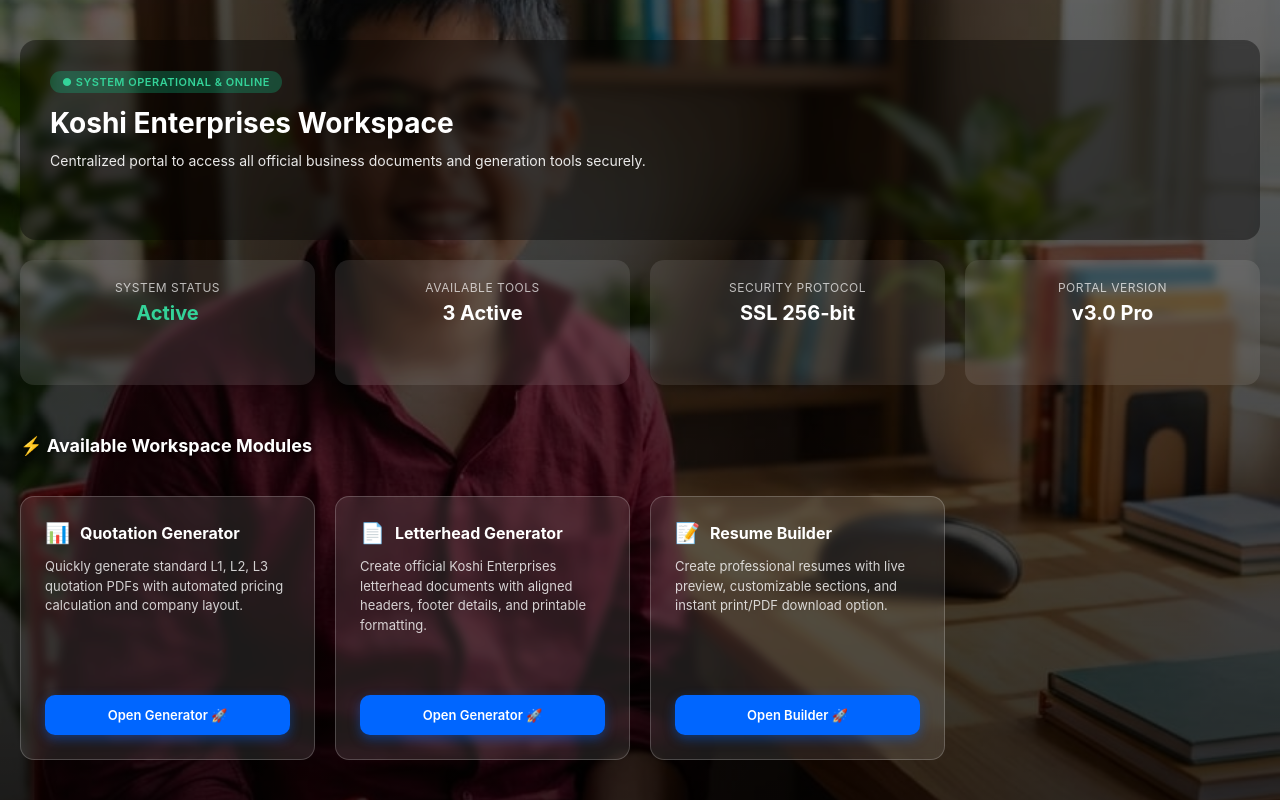
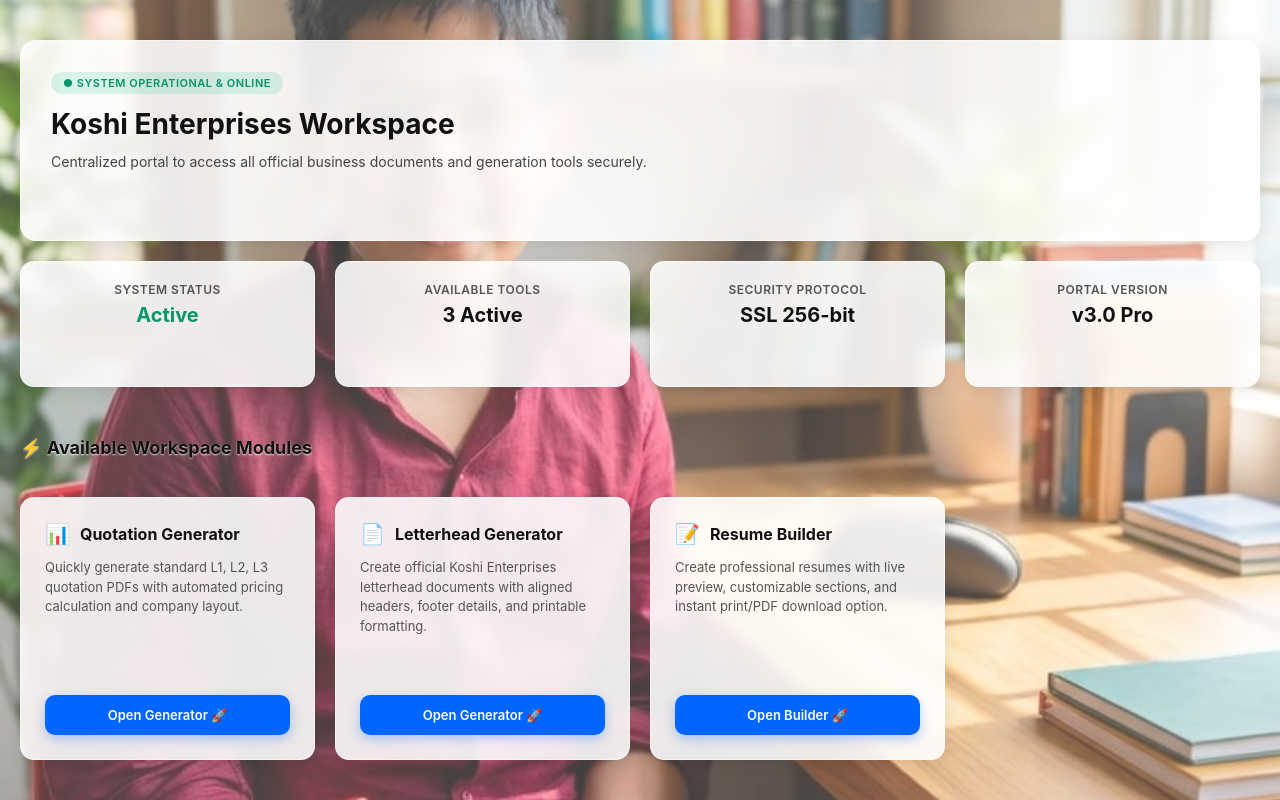
Before and after one commit to snehlatarajput1986-dot/workspace, a plain HTML site: page index.html in a window 1280 px wide. Drawn offline with Linux system fonts and the light colour scheme.

Commit message:
Update index.html

```diff
--- a/index.html
+++ b/index.html
@@ -13,15 +13,15 @@
         }
 
         body {
-            /* Photo aur ek strong dark gradient overlay */
+            /* Photo bilkul clear aur visible rakhne ke liye light clean tint */
             background-image:
-                linear-gradient(to bottom, rgba(0, 0, 0, 0.6), rgba(0, 0, 0, 0.8)),
+                linear-gradient(rgba(255, 255, 255, 0.25), rgba(255, 255, 255, 0.25)),
                 url('WhatsApp Image 2026-08-04 at 9.31.15 PM (1).jpeg');
             background-size: cover;
             background-position: center;
             background-attachment: fixed;
             background-repeat: no-repeat;
-            color: #fff; /* Text ka rang safed kar diya hai */
+            color: #111;
             padding: 40px 20px;
             display: flex;
             justify-content: center;
@@ -39,17 +39,19 @@
         /* Top Header Card */
         .header-card {
             grid-column: 1 / -1;
-            background: rgba(0, 0, 0, 0.4); /* Transprent background */
+            background: rgba(255, 255, 255, 0.88);
+            backdrop-filter: blur(8px);
             border-radius: 16px;
             padding: 30px;
-            backdrop-filter: blur(5px);
+            box-shadow: 0 4px 20px rgba(0, 0, 0, 0.1);
             text-align: left;
+            border: 1px solid rgba(255, 255, 255, 0.5);
         }
 
         .status-badge {
             display: inline-flex;
             align-items: center;
-            background: rgba(16, 185, 129, 0.3); /* Green transparent badge */
+            background: rgba(16, 185, 129, 0.15);
             padding: 4px 12px;
             border-radius: 20px;
             font-size: 11px;
@@ -57,43 +59,47 @@
             letter-spacing: 0.5px;
             margin-bottom: 14px;
             text-transform: uppercase;
-            color: #34d399; /* Light green text */
+            color: #059669;
         }
 
         .header-card h1 {
             font-size: 28px;
             font-weight: 700;
+            color: #111;
             margin-bottom: 10px;
             line-height: 1.2;
         }
 
         .header-card p {
             font-size: 14px;
-            opacity: 0.9;
+            color: #444;
             line-height: 1.4;
         }
 
         /* Stats Grid Cards */
         .stat-card {
-            background: rgba(255, 255, 255, 0.1); /* Light transparent card */
-            backdrop-filter: blur(5px);
+            background: rgba(255, 255, 255, 0.88);
+            backdrop-filter: blur(8px);
             border-radius: 14px;
             padding: 20px;
             text-align: center;
+            box-shadow: 0 4px 15px rgba(0, 0, 0, 0.08);
+            border: 1px solid rgba(255, 255, 255, 0.5);
         }
 
         .stat-label {
             font-size: 12px;
-            color: rgba(255, 255, 255, 0.7);
+            color: #555;
             text-transform: uppercase;
             letter-spacing: 0.5px;
             margin-bottom: 6px;
+            font-weight: 600;
         }
 
         .stat-value {
             font-size: 20px;
             font-weight: 700;
-            color: #fff;
+            color: #111;
         }
 
         /* Section Title */
@@ -101,26 +107,27 @@
             grid-column: 1 / -1;
             font-size: 18px;
             font-weight: 700;
-            color: #fff;
+            color: #111;
             margin: 10px 0 0 0;
             display: flex;
             align-items: center;
             gap: 6px;
-            text-shadow: 0 2px 4px rgba(0,0,0,0.5);
+            text-shadow: 0 1px 2px rgba(255, 255, 255, 0.8);
         }
 
         /* Module Cards */
         .module-card {
             grid-column: span 1;
-            background: rgba(255, 255, 255, 0.1); /* Light transparent card */
-            backdrop-filter: blur(5px);
+            background: rgba(255, 255, 255, 0.88);
+            backdrop-filter: blur(8px);
             border-radius: 14px;
             padding: 24px;
             text-align: left;
             display: flex;
             flex-direction: column;
             justify-content: space-between;
-            border: 1px solid rgba(255, 255, 255, 0.2);
+            box-shadow: 0 4px 15px rgba(0, 0, 0, 0.08);
+            border: 1px solid rgba(255, 255, 255, 0.5);
         }
 
         .module-header {
@@ -137,12 +144,12 @@
         .module-title {
             font-size: 16px;
             font-weight: 700;
-            color: #fff;
+            color: #111;
         }
 
         .module-desc {
             font-size: 13px;
-            color: rgba(255, 255, 255, 0.8);
+            color: #555;
             line-height: 1.5;
             margin-bottom: 20px;
         }
@@ -150,7 +157,7 @@
         .btn {
             display: block;
             width: 100%;
-            background: #0066ff; /* Blue button */
+            background: #0066ff;
             color: white;
             text-align: center;
             padding: 12px;
@@ -158,7 +165,7 @@
             text-decoration: none;
             font-weight: 600;
             font-size: 13px;
-            box-shadow: 0 4px 12px rgba(0, 102, 255, 0.4);
+            box-shadow: 0 4px 12px rgba(0, 102, 255, 0.3);
             transition: background 0.2s;
         }
 
@@ -180,7 +187,7 @@
         <!-- Quick Stats -->
         <div class="stat-card">
             <div class="stat-label">System Status</div>
-            <div class="stat-value" style="color: #34d399;">Active</div>
+            <div class="stat-value" style="color: #059669;">Active</div>
         </div>
 
         <div class="stat-card">
```
